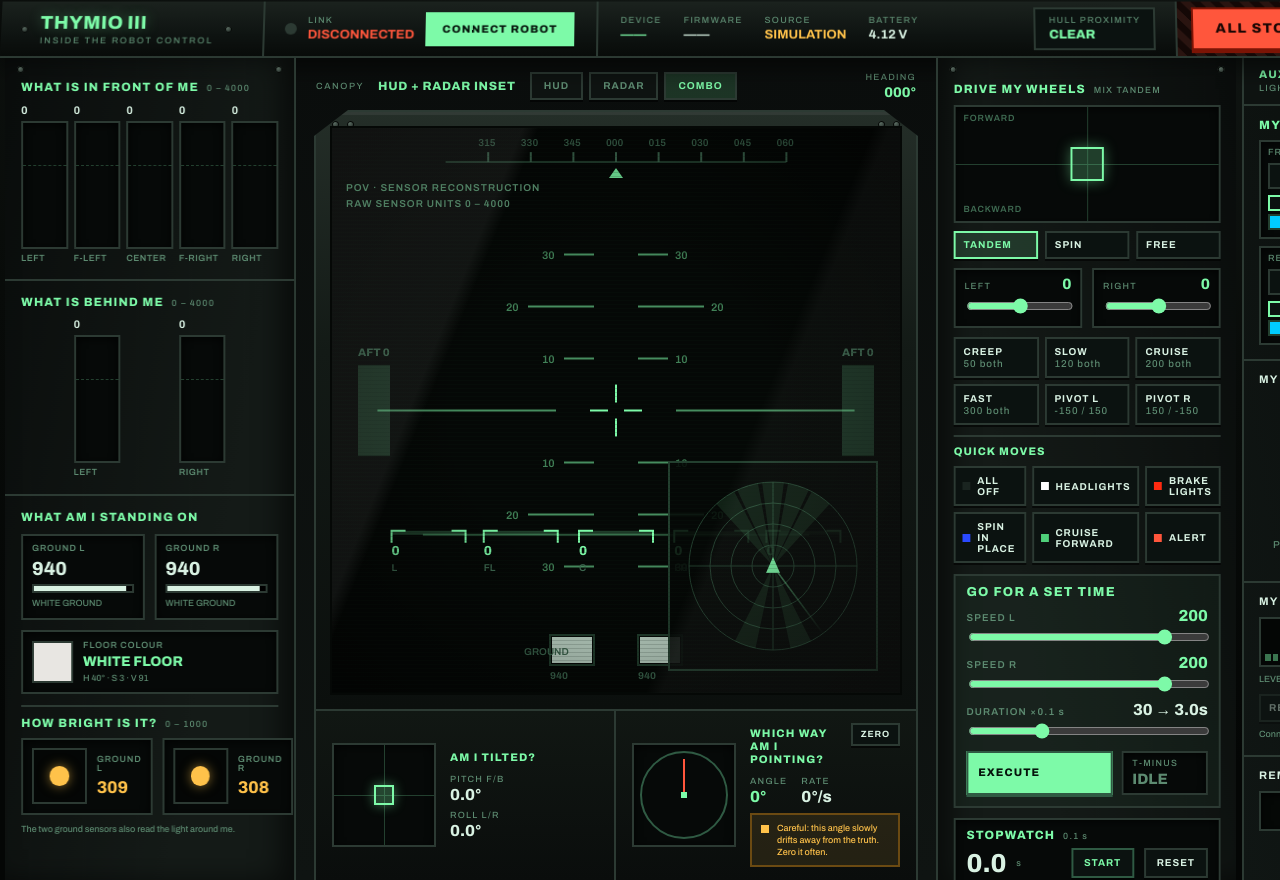
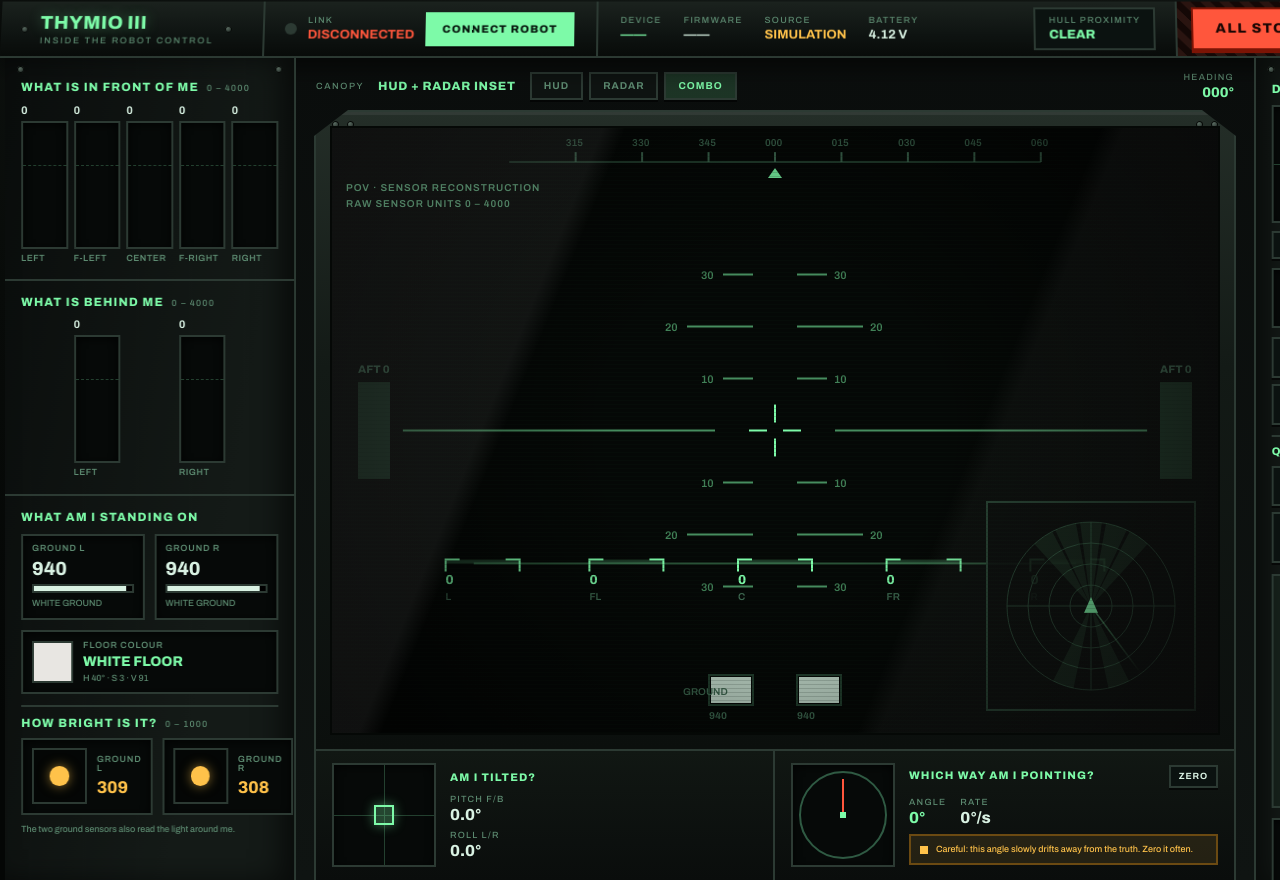
Before and after one commit to FrancescoMondada/thymio3-cockpit, a React (Vite) app: page / in a window 1280 px wide. Shown: the top 880 px of the page. Built offline with nearby package versions, Linux system fonts and the light colour scheme.

Commit message:
Default AUX drawer hidden and drive mix to FREE
Small UI defaults tweak per request.

Co-Authored-By: Claude Sonnet 5 <noreply@anthropic.com>

```diff
--- a/src/App.jsx
+++ b/src/App.jsx
@@ -12,7 +12,7 @@ export default function App() {
   const link = useRef(null);
   const cmd = useRef({
     left: 0, right: 0, leds: [0, 1, 2, 3].map(() => ({ r: 0, g: 0, b: 0 })),
-    mix: 'TANDEM', yoke: { x: 0, y: 0 },
+    mix: 'FREE', yoke: { x: 0, y: 0 },
     runLeftSpeed: 200, runRightSpeed: 200, runTenths: 30, runRemaining: 0,
     stopwatch: { running: false, ms: 0 },
     keys: {}, buttons: {}, manual: false,
--- a/src/cockpit.jsx
+++ b/src/cockpit.jsx
@@ -34,7 +34,7 @@ function Meter({ name, v }) {
 export default function Cockpit({ telemetry: t, command: c, connection, live, sweep, onConnect, onDisconnect, onZeroGyro, onCommand }) {
   const [kid, setKid] = useState(true);
   const [view, setView] = useState('COMBO');
-  const [drawer, setDrawer] = useState(true);
+  const [drawer, setDrawer] = useState(false);
   const [ear, setEar] = useState({ status: 'idle', error: '', remaining: 0 });
   const canvas = useRef(null);
   const pad = useRef(null);
```
